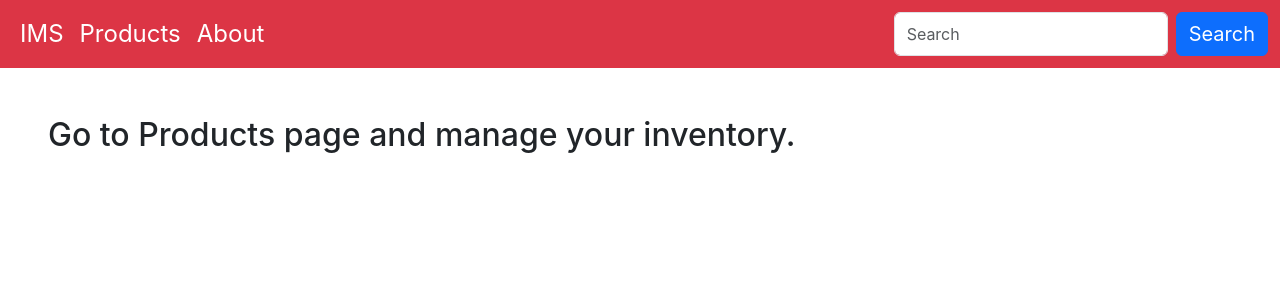
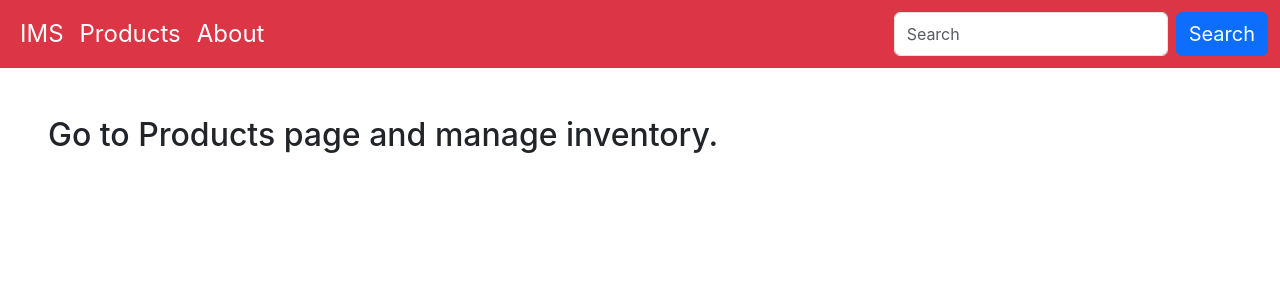
Before and after one commit to RiZhii/Inventory-Management-System-MERN-CRUD-App, a React (Create React App) app in the folder Frontend/inventory_management_system/: page / in a window 1280 px wide. Shown: the top 300 px of the page. Built offline with nearby package versions, Linux system fonts and the light colour scheme.

Commit message:
pipelinechanges

```diff
--- a/Frontend/inventory_management_system/src/components/Home.js
+++ b/Frontend/inventory_management_system/src/components/Home.js
@@ -3,7 +3,7 @@ import React from 'react'
 export default function Home() {
   return (
     <div className='container-fluid p-5'>
-        <h2>Go to Products page and manage your inventory.</h2>
+        <h2>Go to Products page and manage inventory.</h2>
     </div>
   )
 }
```
Also changed, not shown: 1 other file (tests, documents, lock files or other folders).
